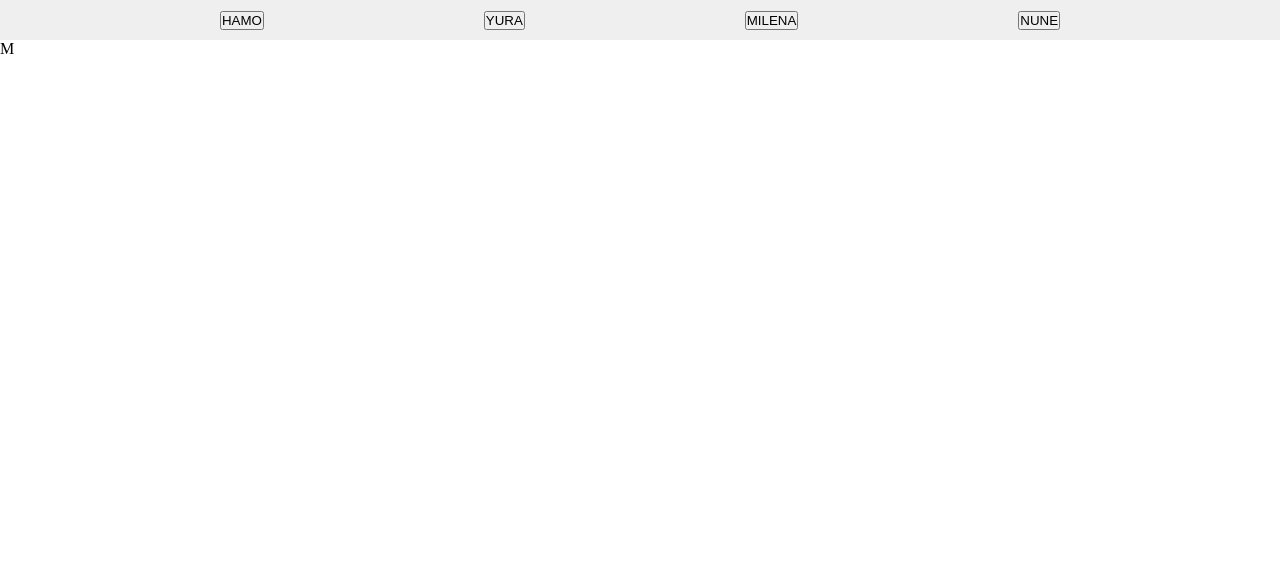
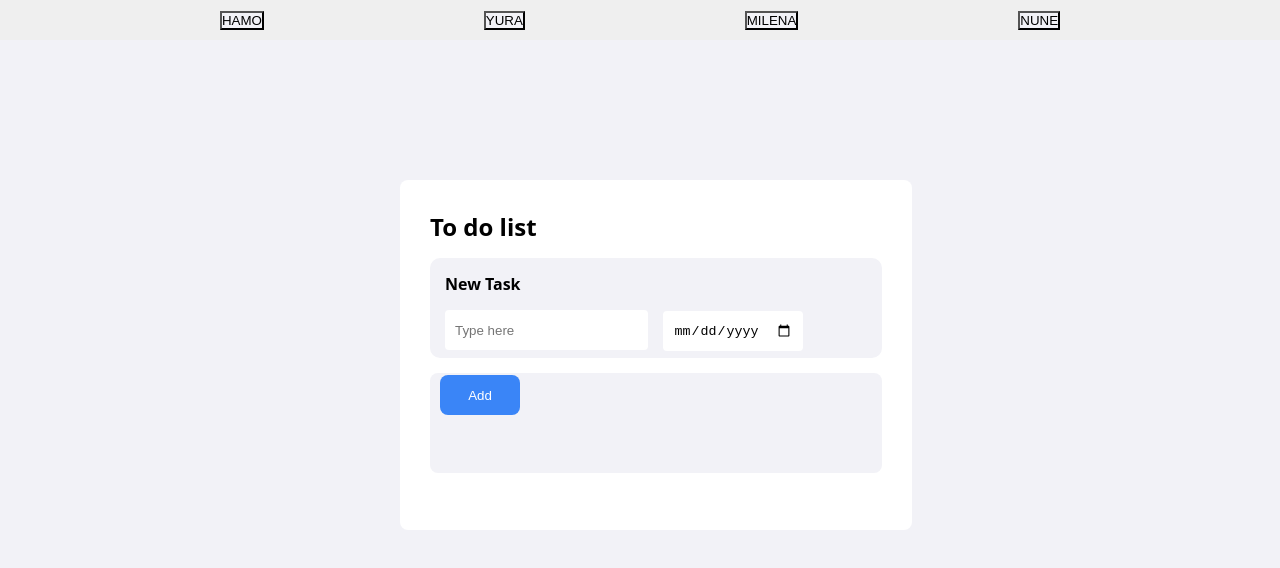
Before and after one commit to hamyeghishyan/shop, a React (Create React App) app: page / in a window 1280 px wide. Both pictures are taken after a click on the button "MILENA". Shown: the top 568 px of the page. Built offline with nearby package versions, Linux system fonts and the light colour scheme.

Commit message:
add functions

```diff
--- a/public/index.html
+++ b/public/index.html
@@ -2,6 +2,7 @@
 <html lang="en">
     <head>
         <meta charset="utf-8" />
+        <link rel="preconnect" href="https://fonts.googleapis.com">
         <meta name="viewport" content="width=device-width, initial-scale=1" />
         <meta name="theme-color" content="#000000" />
         <meta
--- a/src/components/M/index.jsx
+++ b/src/components/M/index.jsx
@@ -1,8 +1,31 @@
 import React from "react";
-import styles from "./m.module.scss";
+import styles from  "./m.module.scss";
 
 function M() {
-    return <div>M</div>;
+     const addDate = ()=>{
+
+     }
+     function date() {
+          let todo = [
+               {label:"20.01.02" , completed: false},
+               {label:"20.02.02" , completed: false},
+               {label:"20.04.02" , completed: false},
+          ];
+     }
+    return (
+        <div className={styles.wrapper}>
+               <header className={styles.head}>To do list</header>
+               <div className={styles.task}>
+                    <header className = {styles.task_text}>New Task</header>
+                    <input type="text" placeholder="Type here" className={styles.inputOne}/>
+                    <input type="date" placeholder="2020-01-02" className={styles.inputTwo}/>
+                    <button className={styles.addButton} onClick = {addDate}>Add</button>
+               </div>
+               <div className={styles.dates}>
+                    <header className = {styles.dates_text}>{date}</header>
+               </div>
+            </div>
+    );
 }
 
 export default M;
--- a/src/components/M/m.module.scss
+++ b/src/components/M/m.module.scss
@@ -0,0 +1,74 @@
+.wrapper{
+    position: absolute;
+    top: 180px;
+    left: 400px;
+    width: 40%;
+    height: 350px;
+    background: #fff;
+    border-radius: 8px;
+    padding: 20px;
+}
+
+.head{
+    font-family: 'Open Sans', sans-serif;
+    font-weight: bold;
+    font-size: 24px;
+    background-color: #fff;
+    margin: 10px;
+}
+.task{
+    height: 100px;
+    background: #F2F2F7;
+    border-radius: 10px;
+    margin: 10px;
+}
+.inputOne{
+    height:40px;
+    width: 45%;
+    background: #FFFFFF;
+    border-radius: 4px;
+    border: none;
+    margin: 15px;
+    padding: 10px;
+}
+.inputTwo{
+    height:40px;
+    background: #FFFFFF;
+    border-radius: 4px;
+    border: none;
+    padding: 10px;
+}
+.addButton{
+    height: 40px;
+    width: 80px;
+    margin: 10px;
+    border: none;
+    color: #fff;
+    background: #3A85F7;
+    border-radius: 8px;
+}
+.addButton:hover{
+    cursor: pointer;
+    background-color: #12059f;
+
+}
+.dates{
+    min-height: 100px;
+    background: #F2F2F7;
+    border-radius: 8px;
+    margin: 10px;
+}
+.task_text{
+    font-family: 'Open Sans', sans-serif;
+    font-weight: bold;
+    font-size: 16px;
+    margin: 15px 15px 0 15px;
+    padding-top: 15px;
+}
+.dates_text{
+    font-family: 'Open Sans', sans-serif;
+    font-weight: bold;
+    font-size: 16px;
+    margin: 15px 15px 0 15px;
+    padding-top: 20px;
+}
--- a/src/index.css
+++ b/src/index.css
@@ -2,6 +2,7 @@
     margin: 0;
     padding: 0;
     box-sizing: border-box;
+    background-color: #f2f2f7;
 }
 .btns_wrapper {
     height: 40px;
```
